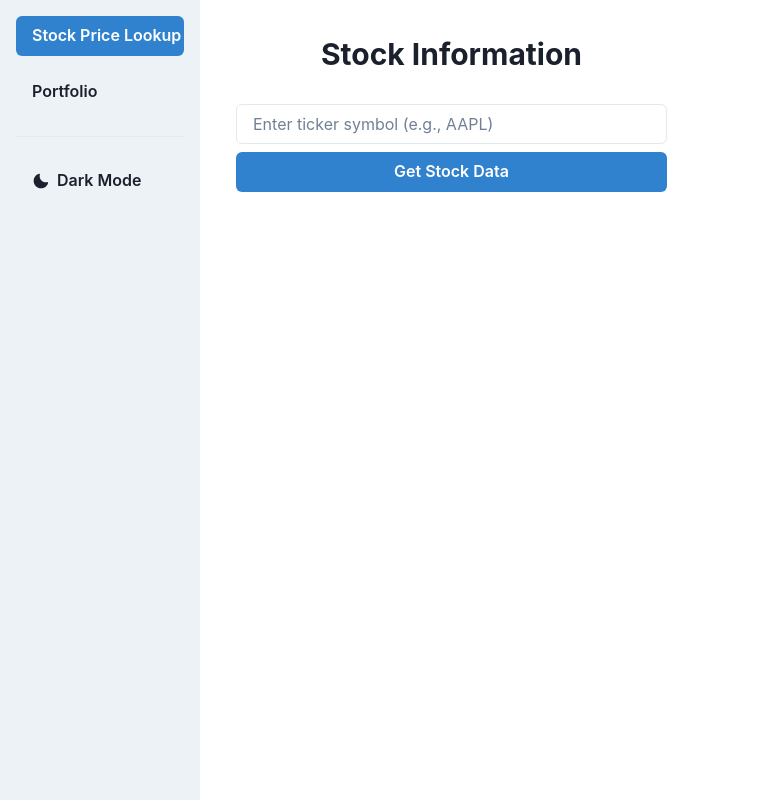
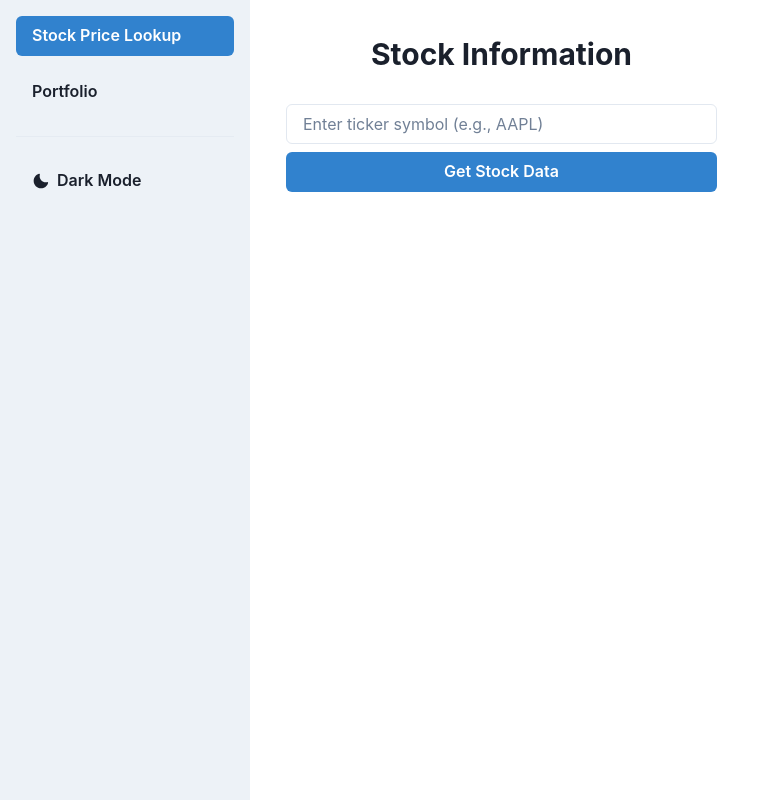
Before and after one commit to jlaamann/portfolio-tracker, a React (Vite) app: page / in a window 1280 px wide. Shown: the whole page, without its empty margins (0-764 px from the left). Built offline with nearby package versions, Linux system fonts and the light colour scheme.

Commit message:
Modify sidebar width

```diff
--- a/src/App.tsx
+++ b/src/App.tsx
@@ -15,7 +15,7 @@ function App() {
         <Box display="flex">
           <Sidebar />
           <Box
-            ml={isMobile ? 0 : "200px"}
+            ml={isMobile ? 0 : "250px"}
             p={4}
             flex="1"
             width="100%"
--- a/src/components/Sidebar.tsx
+++ b/src/components/Sidebar.tsx
@@ -80,7 +80,7 @@ const Sidebar = () => {
 
     return (
         <Box
-            w="200px"
+            w="250px"
             h="100vh"
             bg={bgColor}
             p={4}
```
